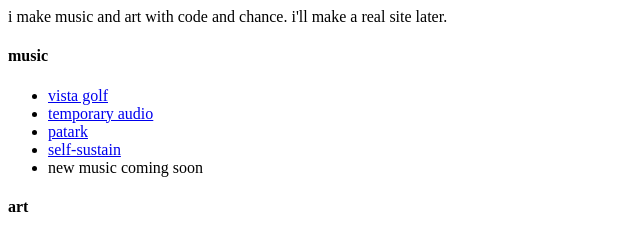
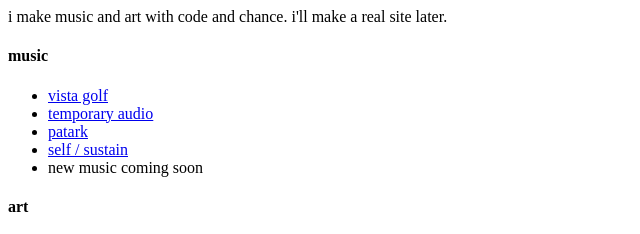
Before and after one commit to pstoica/pstoica.github.io, a plain HTML site: page index.html in a window 1280 px wide. Shown: the top 234 px of the page, 0-640 px from the left. Drawn offline with Linux system fonts and the light colour scheme.

Commit message:
Update index.html

```diff
--- a/index.html
+++ b/index.html
@@ -10,7 +10,7 @@
   <li><a href="http://shallotgames.com/vistagolf">vista golf</a></li>
   <li><a href="http://temporary.audio">temporary audio</a></li>
   <li><a href="https://patark.bandcamp.com">patark</a></li>
-  <li><a href="https://self-sustain.bandcamp.com/">self-sustain</a></li>
+  <li><a href="https://self-sustain.bandcamp.com/">self / sustain</a></li>
   <li>new music coming soon</li>
 </ul>
 
```
